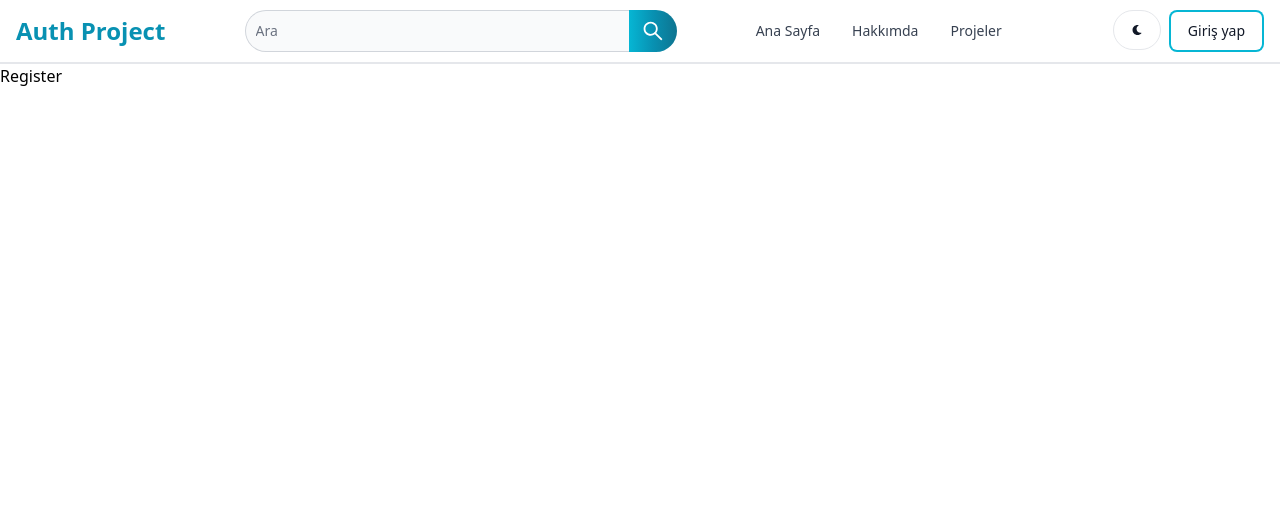
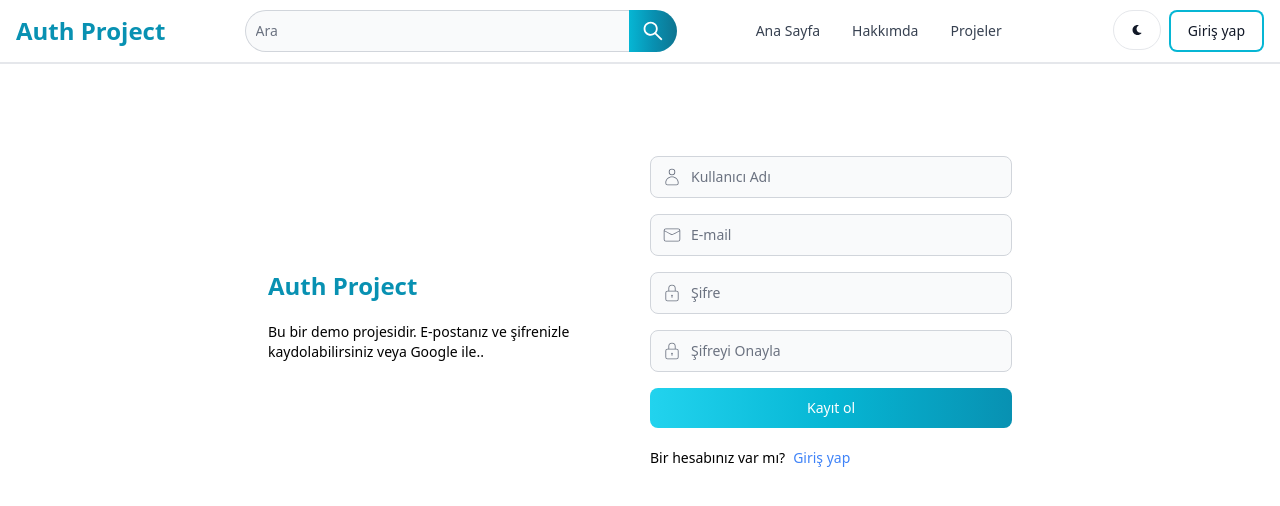
Before and after one commit to mnrclk07/mern-auth-tr, a React (Vite) app in the folder frontend/: page /register in a window 1280 px wide. Shown: the top 506 px of the page. Built offline with nearby package versions, Linux system fonts and the light colour scheme.

Commit message:
create register page ui

```diff
--- a/frontend/src/pages/Register.jsx
+++ b/frontend/src/pages/Register.jsx
@@ -1,7 +1,70 @@
-import React from "react";
+import { Button, TextInput } from "flowbite-react";
+import { Link } from "react-router-dom";
+import { CiUser, CiMail, CiLock } from "react-icons/ci";
 
 function Register() {
-  return <div>Register</div>;
+  return (
+    <div className="min-h-screen mt-20 select-none">
+      <div className="flex p-3 max-w-3xl mx-auto flex-col md:flex-row md:items-center gap-5">
+        {/* left */}
+        <div className="flex-1">
+          <Link to="/" className="font-bold dark:text-white text-4xl">
+            <span className=" text-cyan-600  text-2xl ">Auth Project</span>
+          </Link>
+          <p className="text-sm mt-5">
+            Bu bir demo projesidir. E-postanız ve şifrenizle kaydolabilirsiniz
+            veya Google ile..
+          </p>
+        </div>
+        {/* right */}
+        <div className="flex-1">
+          <form className="flex flex-col gap-4">
+            <div>
+              <TextInput
+                type="text"
+                placeholder="Kullanıcı Adı"
+                id="username"
+                icon={CiUser}
+              />
+            </div>
+            <div>
+              <TextInput
+                type="email"
+                placeholder="E-mail"
+                id="email"
+                icon={CiMail}
+              />
+            </div>
+            <div className="relative">
+              <TextInput
+                type={"password"}
+                placeholder="Şifre"
+                id="password"
+                icon={CiLock}
+              />
+            </div>
+            <div>
+              <TextInput
+                type={"password"}
+                placeholder="Şifreyi Onayla"
+                id="confirmPassword"
+                icon={CiLock}
+              />
+            </div>
+            <Button gradientMonochrome="cyan" type="submit">
+              Kayıt ol
+            </Button>
+          </form>
+          <div className="flex gap-2 text-sm mt-5">
+            <span>Bir hesabınız var mı?</span>
+            <Link to="/sign-in" className="text-blue-500 hover:underline">
+              Giriş yap
+            </Link>
+          </div>
+        </div>
+      </div>
+    </div>
+  );
 }
 
 export default Register;
```
